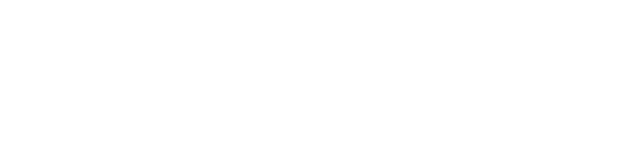
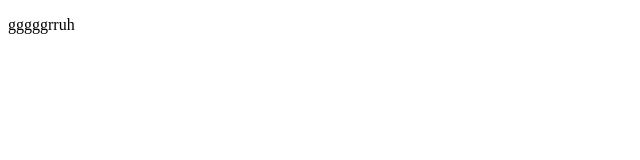
Before and after one commit to still-github/WebsiteTest, a plain HTML site: page index.html in a window 1280 px wide. Shown: the whole page, without its empty margins (0-640 px from the left). Drawn offline with Linux system fonts and the light colour scheme.

Commit message:
gggrrrruh

```diff
--- a/index.html
+++ b/index.html
@@ -5,6 +5,6 @@
     <title>hullo</title>
 </head>
 <body>
-
+<p>gggggrruh</p>
 </body>
 </html>
```
